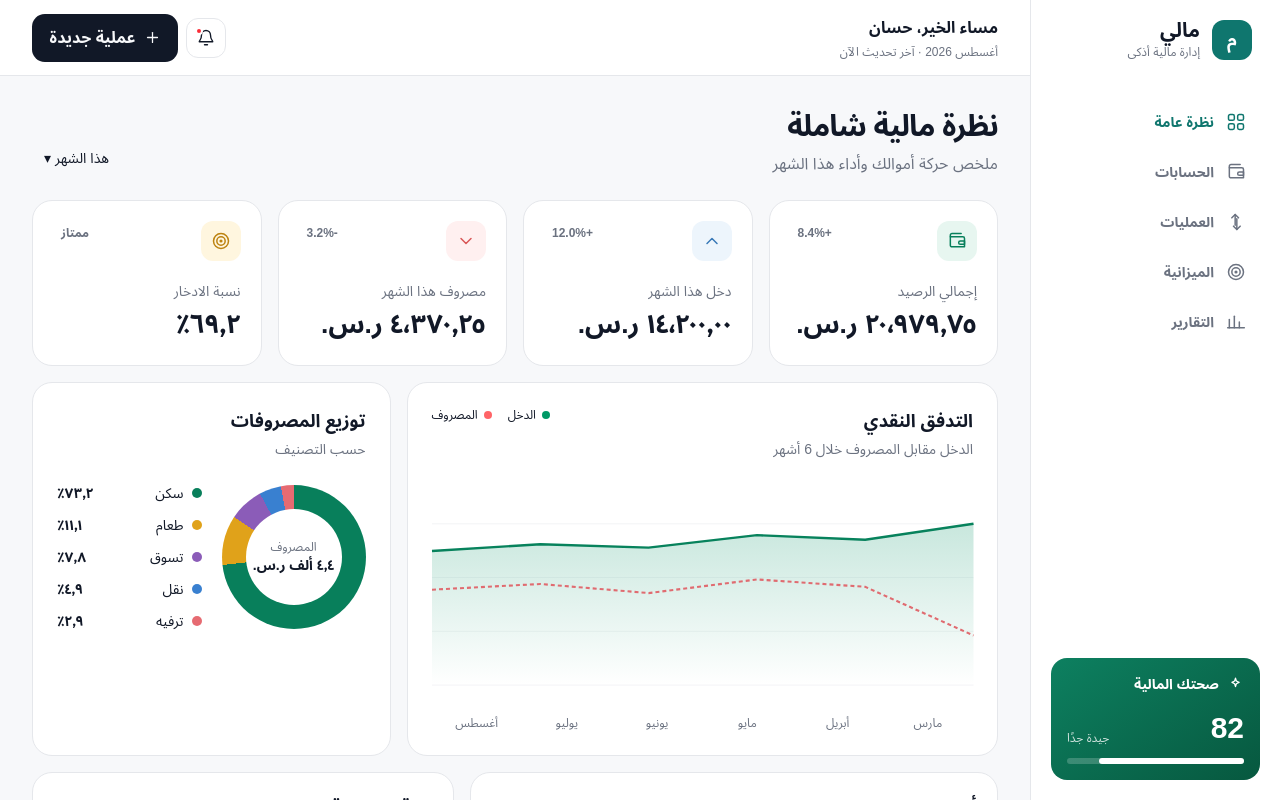
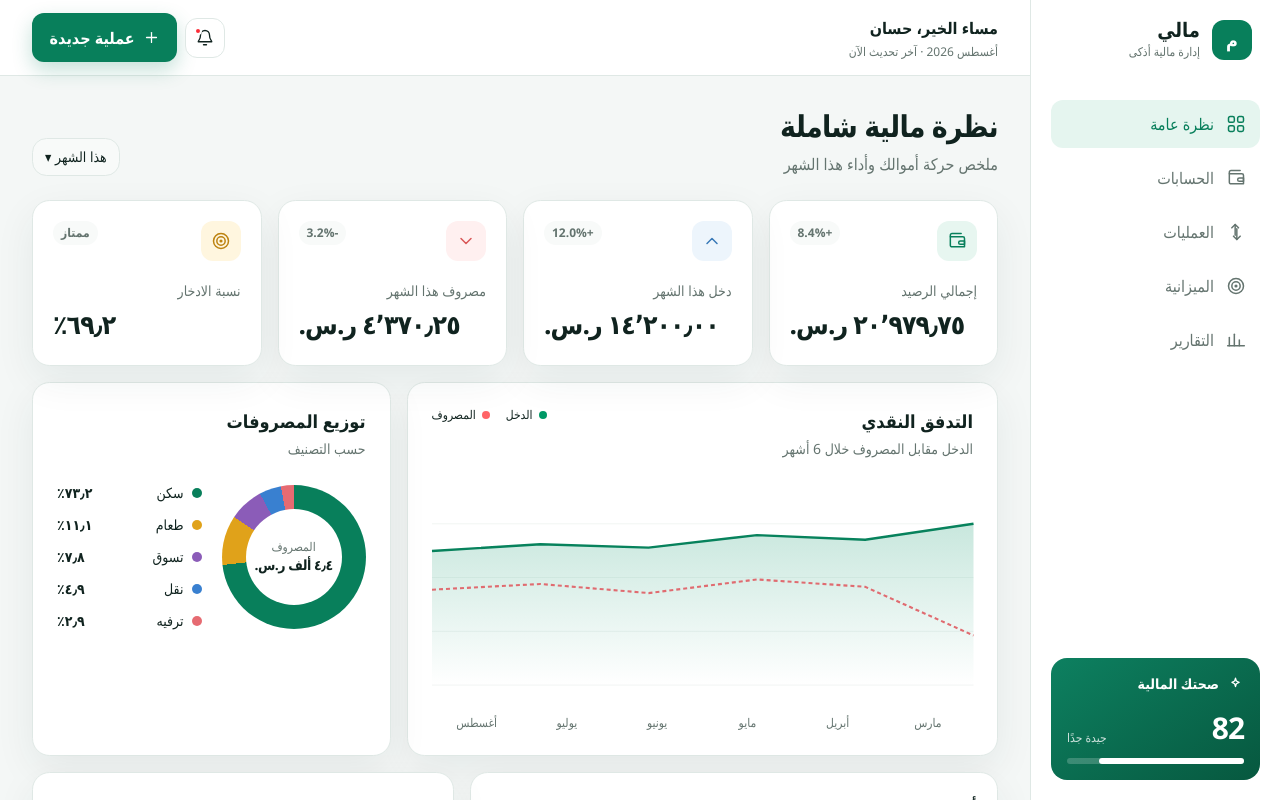
Before and after one commit to ha7n-bot/personal-finance-app, a Next.js app: page /demo in a window 1280 px wide. Shown: the top 800 px of the page. Built offline with nearby package versions, Linux system fonts and the light colour scheme.

Commit message:
Polish global visual system and responsive experience

```diff
--- a/src/app/globals.css
+++ b/src/app/globals.css
@@ -1,5 +1,91 @@
 @import "tailwindcss";
 @custom-variant dark (&:where(.dark, .dark *));
-:root { color-scheme: light; --bg:#f7f8fa; --card:#fff; --text:#111827; --muted:#6b7280; --line:#e5e7eb; --accent:#0f766e; }
-.dark { color-scheme: dark; --bg:#09090b; --card:#18181b; --text:#fafafa; --muted:#a1a1aa; --line:#27272a; --accent:#2dd4bf; }
-*{box-sizing:border-box} body{margin:0;background:var(--bg);color:var(--text);font-family:Arial,"Noto Sans Arabic",sans-serif}.card{background:var(--card);border:1px solid var(--line);border-radius:1.25rem}.field{width:100%;border:1px solid var(--line);background:var(--card);border-radius:.8rem;padding:.8rem 1rem;outline:none}.btn{border:0;border-radius:.8rem;padding:.75rem 1.1rem;background:var(--text);color:var(--bg);font-weight:700;cursor:pointer}.muted{color:var(--muted)}
+
+:root {
+  color-scheme: light;
+  --bg: #f4f7f6;
+  --card: #ffffff;
+  --card-soft: #f8faf9;
+  --text: #10231f;
+  --muted: #64746f;
+  --line: #dfe8e5;
+  --accent: #087f5b;
+  --accent-strong: #056448;
+  --accent-soft: #e5f5ef;
+  --danger: #dc4c4c;
+  --warning: #d99516;
+  --shadow: 0 14px 40px rgba(20, 62, 51, .07);
+}
+
+.dark {
+  color-scheme: dark;
+  --bg: #0b1210;
+  --card: #111b18;
+  --card-soft: #16221f;
+  --text: #eef8f4;
+  --muted: #91a69f;
+  --line: #253630;
+  --accent: #45c99a;
+  --accent-strong: #70ddb6;
+  --accent-soft: #15382c;
+  --danger: #ff7373;
+  --warning: #f2b84b;
+  --shadow: 0 18px 50px rgba(0, 0, 0, .2);
+}
+
+* { box-sizing: border-box; }
+html { scroll-behavior: smooth; }
+body {
+  margin: 0;
+  min-width: 320px;
+  background: var(--bg);
+  color: var(--text);
+  font-family: "Segoe UI", Tahoma, Arial, "Noto Sans Arabic", sans-serif;
+  font-feature-settings: "tnum" 1, "ss01" 1;
+  -webkit-font-smoothing: antialiased;
+}
+button, input, select { font: inherit; }
+button { transition: transform .18s ease, background-color .18s ease, border-color .18s ease, color .18s ease, box-shadow .18s ease; }
+button:active { transform: scale(.98); }
+
+.card {
+  background: var(--card);
+  border: 1px solid var(--line);
+  border-radius: 1.1rem;
+  box-shadow: var(--shadow);
+}
+.soft-card { background: var(--card-soft); border: 1px solid var(--line); border-radius: .9rem; }
+.field {
+  width: 100%;
+  min-height: 46px;
+  border: 1px solid var(--line);
+  background: var(--card);
+  color: var(--text);
+  border-radius: .75rem;
+  padding: .72rem .9rem;
+  outline: none;
+  transition: border-color .18s ease, box-shadow .18s ease;
+}
+.field:focus { border-color: var(--accent); box-shadow: 0 0 0 3px color-mix(in srgb, var(--accent) 14%, transparent); }
+.field::placeholder { color: var(--muted); }
+.btn {
+  border: 0;
+  border-radius: .75rem;
+  padding: .78rem 1.1rem;
+  background: var(--accent);
+  color: white;
+  font-weight: 750;
+  cursor: pointer;
+  box-shadow: 0 8px 20px color-mix(in srgb, var(--accent) 24%, transparent);
+}
+.btn:hover { background: var(--accent-strong); transform: translateY(-1px); }
+.btn-secondary { background: var(--card); color: var(--text); border: 1px solid var(--line); box-shadow: none; }
+.btn-secondary:hover { background: var(--card-soft); }
+.muted { color: var(--muted); }
+.metric-number { direction: ltr; unicode-bidi: embed; letter-spacing: -.035em; font-variant-numeric: tabular-nums; }
+.fade-up { animation: fade-up .35s ease both; }
+@keyframes fade-up { from { opacity: 0; transform: translateY(8px); } to { opacity: 1; transform: translateY(0); } }
+
+@media (max-width: 767px) {
+  .card { border-radius: .95rem; box-shadow: 0 8px 24px rgba(20, 62, 51, .05); }
+}
```
